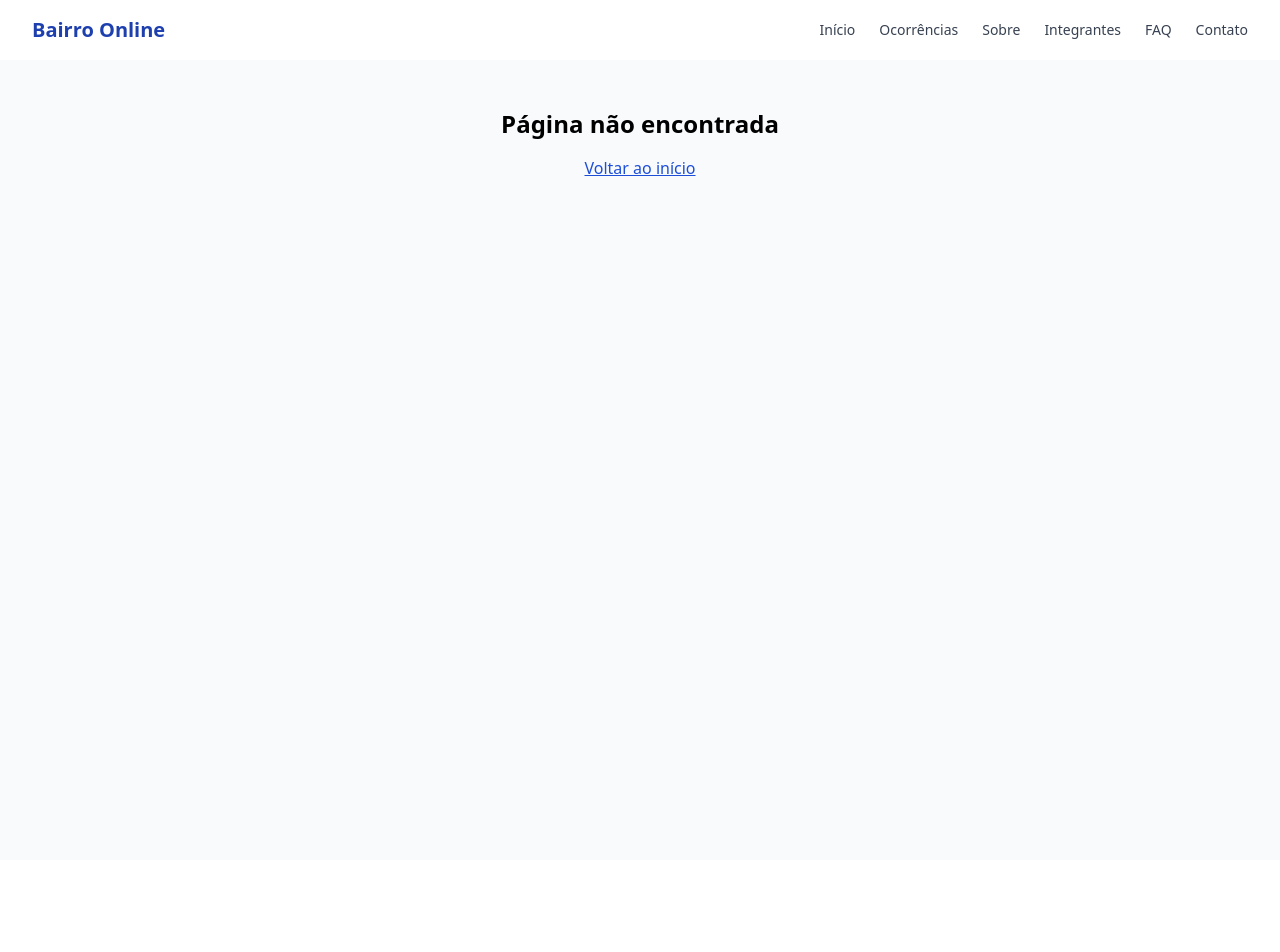
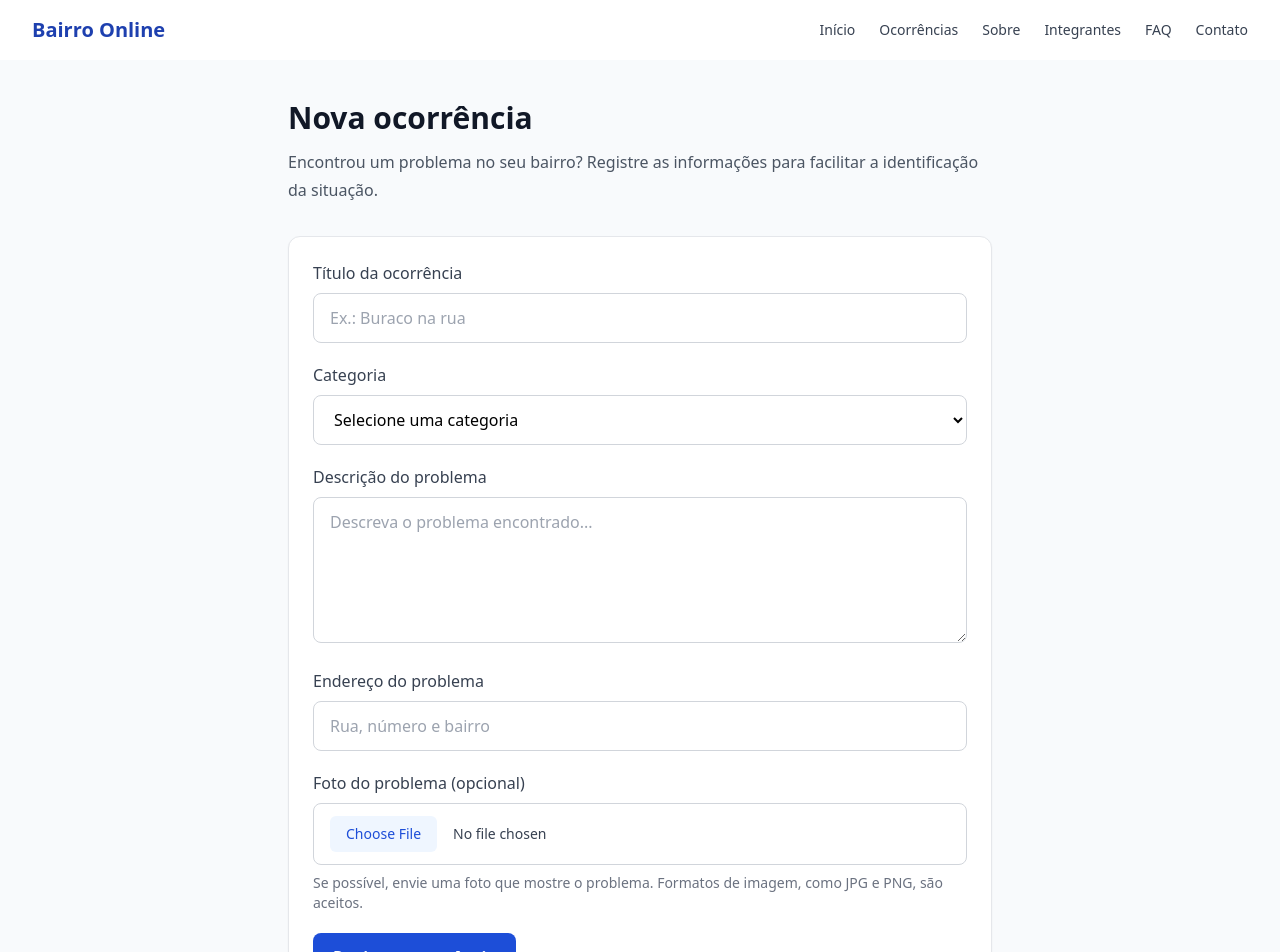
Before and after one commit to VMurtis/gs-front-t, a React (Vite) app: page /ocorrencias/nova in a window 1280 px wide. Shown: the top 952 px of the page. Before the commit the page ends 860 px from the top, so only its background shows below. Built offline with nearby package versions, Linux system fonts and the light colour scheme.

Commit message:
feat: adicionar formulario de nova ocorrencia

```diff
--- a/src/App.tsx
+++ b/src/App.tsx
@@ -4,8 +4,9 @@ import ListaOcorrencias from "./pages/ListaOcorrencias";
 import Sobre from "./pages/Sobre";
 import Cabecalho from "./components/Cabecalho";
 import Integrantes from "./pages/Integrantes";
-import FAQ from './pages/FAQ'
-import Contato from './pages/Contato'
+import FAQ from "./pages/FAQ";
+import Contato from "./pages/Contato";
+import NovaOcorrencia from "./pages/NovaOcorrencia";
 
 function App() {
   return (
@@ -19,6 +20,7 @@ function App() {
           <Route path="/integrantes" element={<Integrantes />} />
           <Route path="/faq" element={<FAQ />} />
           <Route path="/contato" element={<Contato />} />
+          <Route path="/ocorrencias/nova" element={<NovaOcorrencia />} />
           <Route
             path="*"
             element={
--- a/src/pages/ListaOcorrencias.tsx
+++ b/src/pages/ListaOcorrencias.tsx
@@ -1,3 +1,4 @@
+import { Link } from "react-router-dom";
 
 export default function ListaOcorrencias() {
   return (
@@ -9,6 +10,13 @@ export default function ListaOcorrencias() {
       <p className="mt-3 text-slate-600">
         Aqui ficará a lista de problemas registrados pela comunidade.
       </p>
+
+      <Link
+        to="/ocorrencias/nova"
+        className="inline-flex items-center justify-center rounded-lg bg-blue-700 px-5 py-3 font-semibold text-white transition hover:bg-blue-800"
+      >
+        + Nova ocorrência
+      </Link>
     </main>
-  )
+  );
 }
--- /dev/null
+++ b/src/pages/NovaOcorrencia.tsx
@@ -0,0 +1,177 @@
+import { useState, type FormEvent } from "react";
+
+export default function NovaOcorrencia() {
+  const [titulo, setTitulo] = useState("");
+  const [categoria, setCategoria] = useState("");
+  const [descricao, setDescricao] = useState("");
+  const [endereco, setEndereco] = useState("");
+  const [mensagem, setMensagem] = useState("");
+  const [foto, setFoto] = useState<File | null>(null)
+
+  function handleSubmit(event: FormEvent<HTMLFormElement>) {
+    event.preventDefault();
+
+    setMensagem(
+      "Formulário validado! O registro será salvo quando a API estiver integrada.",
+    );
+  }
+
+  return (
+    <main className="mx-auto min-h-screen max-w-3xl px-4 py-10 sm:px-6 lg:px-8">
+      <section className="mb-8">
+        <h1 className="text-3xl font-bold text-gray-900">Nova ocorrência</h1>
+
+        <p className="mt-3 leading-7 text-gray-600">
+          Encontrou um problema no seu bairro? Registre as informações para
+          facilitar a identificação da situação.
+        </p>
+      </section>
+
+      <form
+        onSubmit={handleSubmit}
+        className="space-y-5 rounded-xl border border-gray-200 bg-white p-6 shadow-sm"
+      >
+        <div>
+          <label
+            htmlFor="titulo"
+            className="mb-2 block font-medium text-gray-700"
+          >
+            Título da ocorrência
+          </label>
+
+          <input
+            id="titulo"
+            type="text"
+            value={titulo}
+            onChange={(event) => {
+              setTitulo(event.target.value);
+              setMensagem("");
+            }}
+            placeholder="Ex.: Buraco na rua"
+            required
+            maxLength={100}
+            className="w-full rounded-lg border border-gray-300 px-4 py-3 outline-none focus:border-blue-600 focus:ring-2 focus:ring-blue-100"
+          />
+        </div>
+
+        <div>
+          <label
+            htmlFor="categoria"
+            className="mb-2 block font-medium text-gray-700"
+          >
+            Categoria
+          </label>
+
+          <select
+            id="categoria"
+            value={categoria}
+            onChange={(event) => {
+              setCategoria(event.target.value);
+              setMensagem("");
+            }}
+            required
+            className="w-full rounded-lg border border-gray-300 bg-white px-4 py-3 outline-none focus:border-blue-600 focus:ring-2 focus:ring-blue-100"
+          >
+            <option value="">Selecione uma categoria</option>
+            <option value="infraestrutura">Buracos e vias públicas</option>
+            <option value="iluminacao">Iluminação pública</option>
+            <option value="lixo">Descarte irregular de lixo</option>
+            <option value="calcada">Calçadas danificadas</option>
+            <option value="outros">Outros problemas</option>
+          </select>
+        </div>
+
+        <div>
+          <label
+            htmlFor="descricao"
+            className="mb-2 block font-medium text-gray-700"
+          >
+            Descrição do problema
+          </label>
+
+          <textarea
+            id="descricao"
+            value={descricao}
+            onChange={(event) => {
+              setDescricao(event.target.value);
+              setMensagem("");
+            }}
+            placeholder="Descreva o problema encontrado..."
+            required
+            minLength={10}
+            maxLength={1000}
+            rows={5}
+            className="w-full resize-y rounded-lg border border-gray-300 px-4 py-3 outline-none focus:border-blue-600 focus:ring-2 focus:ring-blue-100"
+          />
+        </div>
+
+        <div>
+          <label
+            htmlFor="endereco"
+            className="mb-2 block font-medium text-gray-700"
+          >
+            Endereço do problema
+          </label>
+
+          <input
+            id="endereco"
+            type="text"
+            value={endereco}
+            onChange={(event) => {
+              setEndereco(event.target.value);
+              setMensagem("");
+            }}
+            placeholder="Rua, número e bairro"
+            required
+            maxLength={200}
+            className="w-full rounded-lg border border-gray-300 px-4 py-3 outline-none focus:border-blue-600 focus:ring-2 focus:ring-blue-100"
+          />
+        </div>
+
+        <div>
+          <label
+            htmlFor="foto"
+            className="mb-2 block font-medium text-gray-700"
+          >
+            Foto do problema (opcional)
+          </label>
+
+          <input
+            id="foto"
+            type="file"
+            accept="image/*"
+            onChange={(event) => {
+              setFoto(event.target.files?.[0] ?? null);
+              setMensagem("");
+            }}
+            className="w-full rounded-lg border border-gray-300 bg-white px-4 py-3 text-sm text-gray-700 file:mr-4 file:rounded-md file:border-0 file:bg-blue-50 file:px-4 file:py-2 file:font-medium file:text-blue-700 hover:file:bg-blue-100"
+          />
+
+          <p className="mt-2 text-sm text-gray-500">
+            Se possível, envie uma foto que mostre o problema. Formatos de
+            imagem, como JPG e PNG, são aceitos.
+          </p>
+
+          {foto && (
+            <p className="mt-2 text-sm text-gray-700">
+              Arquivo selecionado: {foto.name}
+            </p>
+          )}
+        </div>
+
+        <button
+          type="submit"
+          className="w-full rounded-lg bg-blue-700 px-5 py-3 font-semibold text-white transition hover:bg-blue-800 sm:w-auto"
+        >
+          Registrar ocorrência
+        </button>
+
+        {mensagem && (
+          <p role="status" className="text-sm text-amber-700">
+            {mensagem}
+          </p>
+        )}
+      </form>
+    </main>
+  );
+}
```
